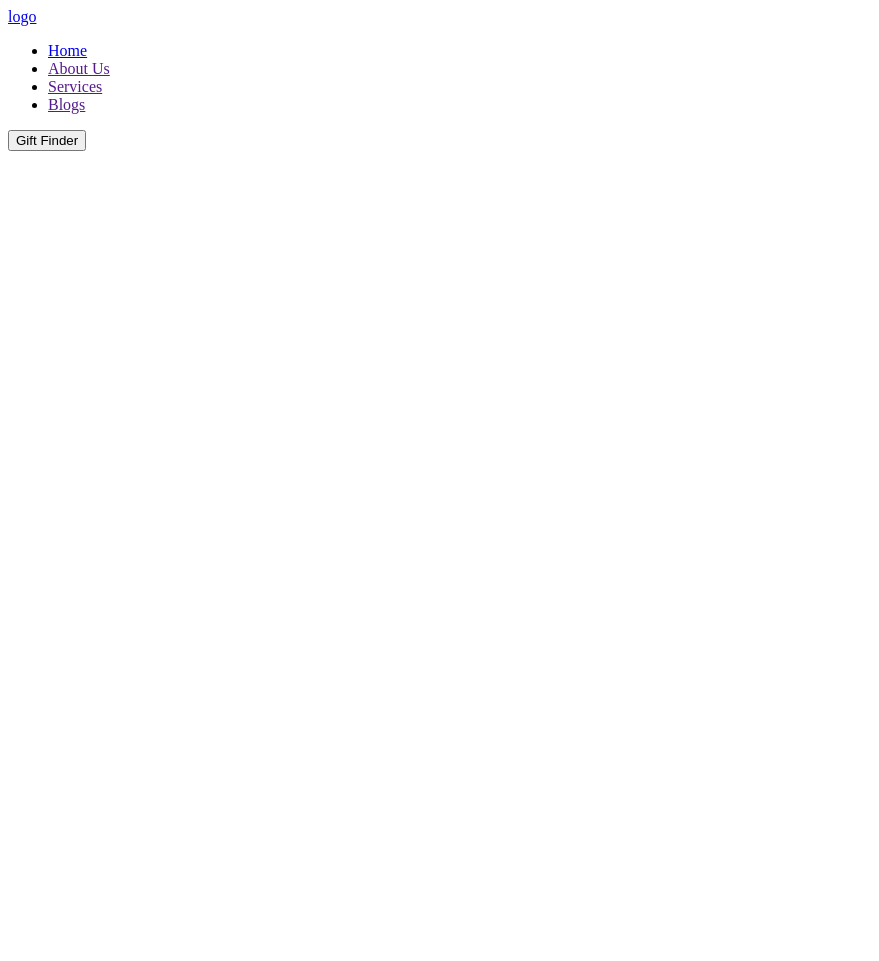
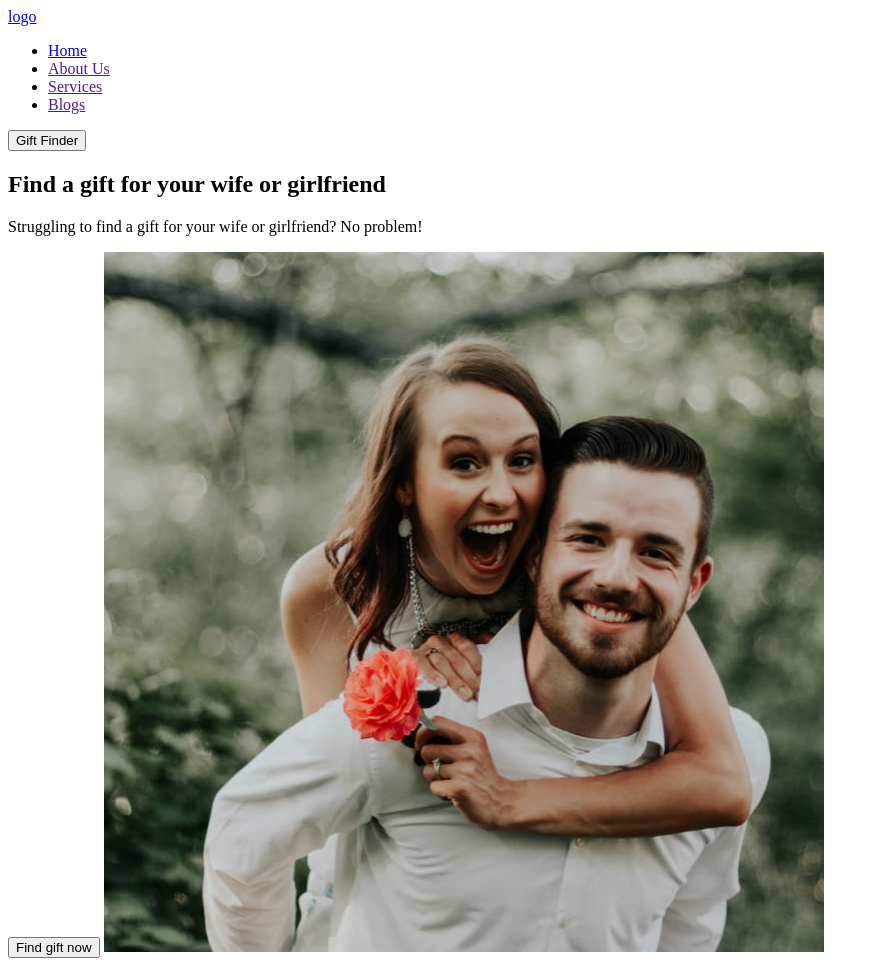
Before and after one commit to FuadM98/Team_work, a plain HTML site: page index.html in a window 1280 px wide. Shown: the whole page, without its empty margins (0-879 px from the left). Before the commit the page ends 800 px from the top, so only its background shows below. Drawn offline with Linux system fonts and the light colour scheme.

Commit message:
section2

```diff
--- a/index.html
+++ b/index.html
@@ -19,5 +19,20 @@
       </nav>
       <button type="button">Gift Finder</button>
     </header>
+    <main>
+      <section>
+      <h1>Find a gift for your wife or girlfriend</h1>
+      <p>Struggling to find a gift for your wife or girlfriend?
+      No problem!</p>
+      <button type="button">Find gift now</button>
+      <img src="./img/photo1.jpg" alt="a happy smiling couple" width="720" height="700">
+      </section>
+
+
+
+    </main>
+
+
+
   </body>
 </html>
```
Also changed, not shown: img/photo1.jpg (added).
